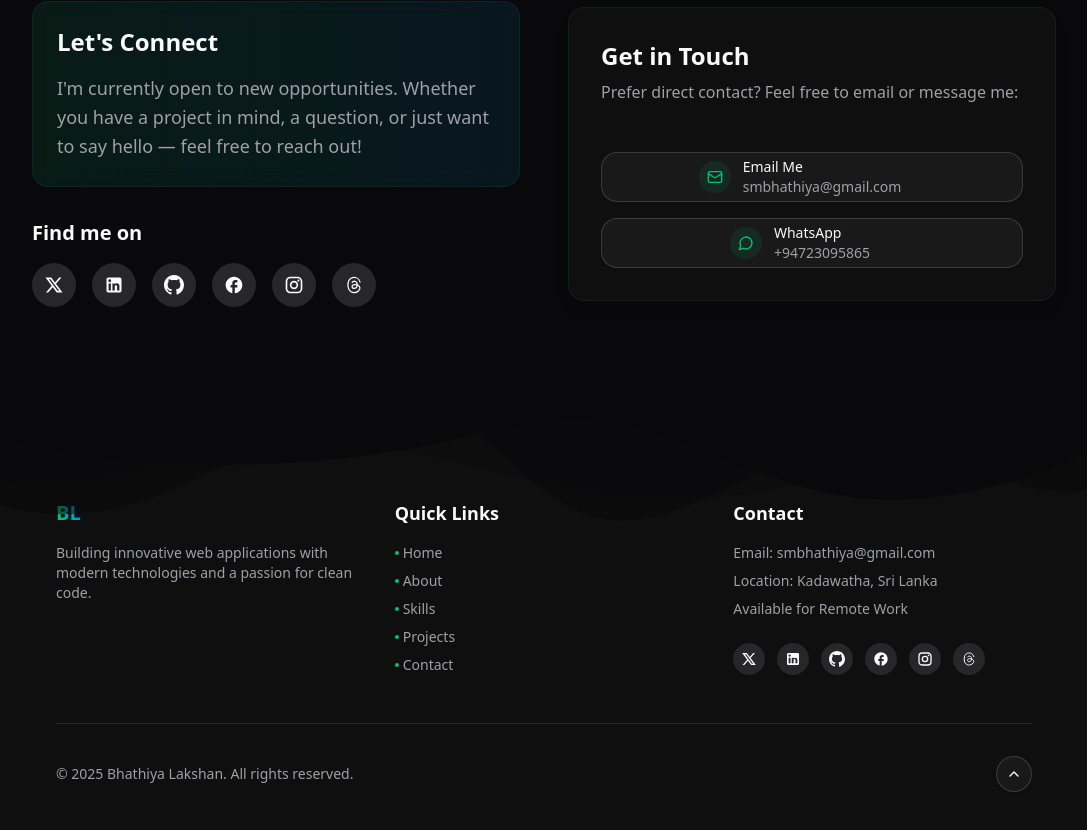
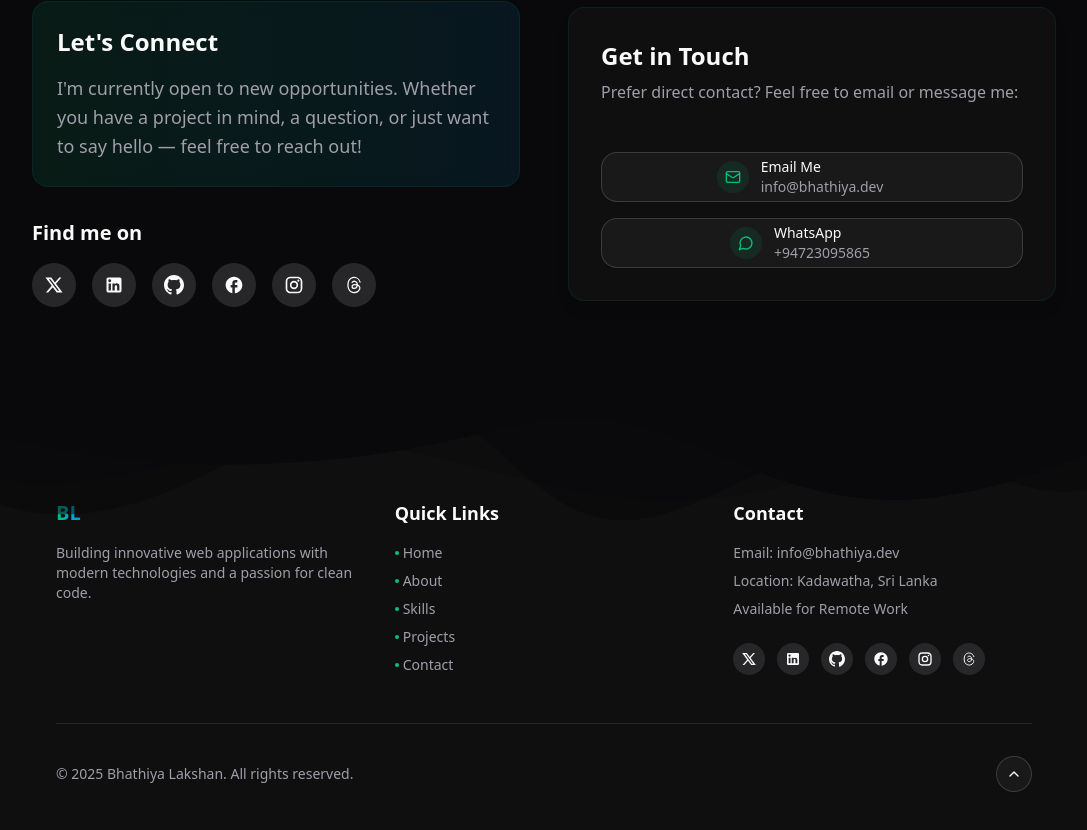
Before and after one commit to smbhathiya/portfolio-v2, a Next.js app: page / in a window 1280 px wide. Shown: the part 3731-4561 px from the top of the page, without its empty margins (96-1183 px from the left). Built offline with nearby package versions, Linux system fonts and the light colour scheme; no server answers.

Commit message:
fix: update email address for accuracy in contact section and improve formatting in footer

```diff
--- a/src/components/contact-section.tsx
+++ b/src/components/contact-section.tsx
@@ -6,7 +6,7 @@ import { Card } from "./ui/card";
 import { AnimatedGroup } from "./ui/animated-group";
 
 // Set specific contact information
-const email = "smbhathiya@gmail.com";
+const email = "info@bhathiya.dev";
 const whatsApp = "94723095865";
 
 // Social links
--- a/src/components/footer.tsx
+++ b/src/components/footer.tsx
@@ -87,7 +87,8 @@ export default function FooterSection() {
               <h2 className="text-xl font-bold gradient-text">BL</h2>
             </Link>
             <p className="text-muted-foreground text-sm">
-              Building innovative web applications with modern technologies and a passion for clean code.
+              Building innovative web applications with modern technologies and
+              a passion for clean code.
             </p>
           </div>
 
@@ -113,7 +114,7 @@ export default function FooterSection() {
           <div className="space-y-4">
             <h3 className="text-lg font-semibold">Contact</h3>
             <ul className="space-y-2 text-sm text-muted-foreground">
-              <li>Email: smbhathiya@gmail.com</li>
+              <li>Email: info@bhathiya.dev</li>
               <li>Location: Kadawatha, Sri Lanka</li>
               <li>Available for Remote Work</li>
             </ul>
```
